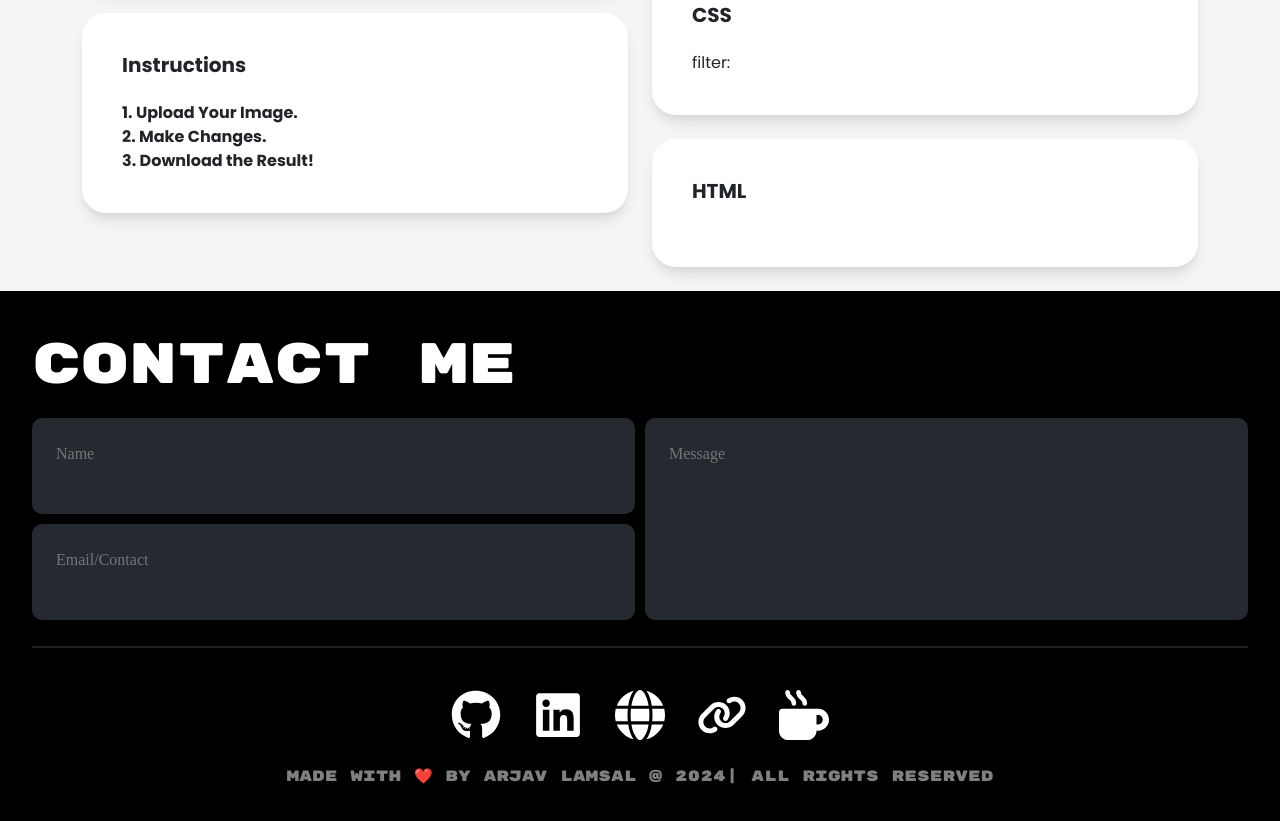
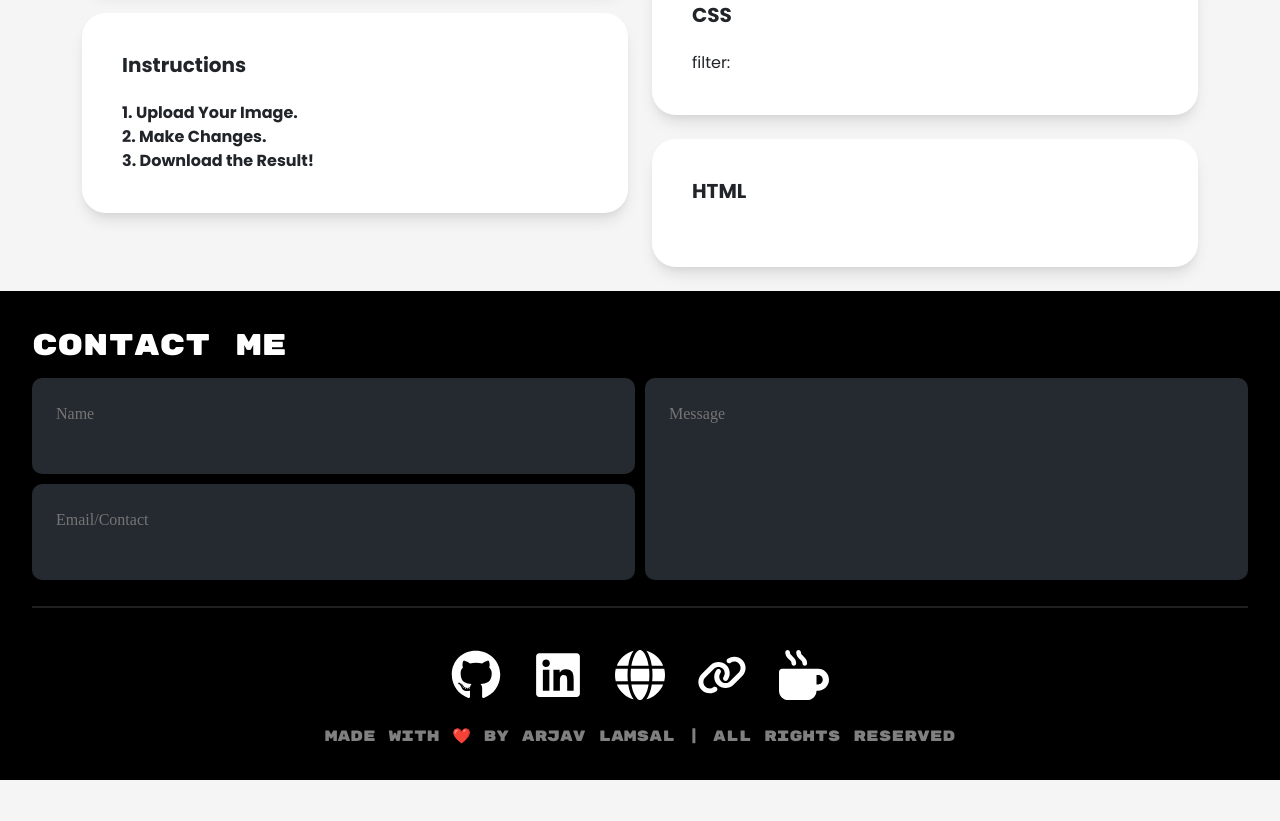
Before and after one commit to arjavlamsal/FilterFlex, a plain HTML site: page index.html in a window 1280 px wide. Shown: the part 1143-1964 px from the top of the page. After the commit the page ends 1923 px from the top, so only its background shows below. Drawn offline with nearby package versions, Linux system fonts and the light colour scheme; a web font is replaced by a local one.

Commit message:
links and changes

```diff
--- a/index.html
+++ b/index.html
@@ -144,35 +144,43 @@
 		<hr>
 		<div class="bottom">
 		  <div class="ftrlinks" id="start">
+			<a href="https://github.com/arjavlamsal" target="_blank">
 				<svg xmlns="http://www.w3.org/2000/svg" height="1em" viewBox="0 0 496 512">
 				<!--! Font Awesome Free 6.4.2 by @fontawesome - https://fontawesome.com License - https://fontawesome.com/license (Commercial License) Copyright 2023 Fonticons, Inc. -->
 				<path d="M165.9 397.4c0 2-2.3 3.6-5.2 3.6-3.3.3-5.6-1.3-5.6-3.6 0-2 2.3-3.6 5.2-3.6 3-.3 5.6 1.3 5.6 3.6zm-31.1-4.5c-.7 2 1.3 4.3 4.3 4.9 2.6 1 5.6 0 6.2-2s-1.3-4.3-4.3-5.2c-2.6-.7-5.5.3-6.2 2.3zm44.2-1.7c-2.9.7-4.9 2.6-4.6 4.9.3 2 2.9 3.3 5.9 2.6 2.9-.7 4.9-2.6 4.6-4.6-.3-1.9-3-3.2-5.9-2.9zM244.8 8C106.1 8 0 113.3 0 252c0 110.9 69.8 205.8 169.5 239.2 12.8 2.3 17.3-5.6 17.3-12.1 0-6.2-.3-40.4-.3-61.4 0 0-70 15-84.7-29.8 0 0-11.4-29.1-27.8-36.6 0 0-22.9-15.7 1.6-15.4 0 0 24.9 2 38.6 25.8 21.9 38.6 58.6 27.5 72.9 20.9 2.3-16 8.8-27.1 16-33.7-55.9-6.2-112.3-14.3-112.3-110.5 0-27.5 7.6-41.3 23.6-58.9-2.6-6.5-11.1-33.3 2.6-67.9 20.9-6.5 69 27 69 27 20-5.6 41.5-8.5 62.8-8.5s42.8 2.9 62.8 8.5c0 0 48.1-33.6 69-27 13.7 34.7 5.2 61.4 2.6 67.9 16 17.7 25.8 31.5 25.8 58.9 0 96.5-58.9 104.2-114.8 110.5 9.2 7.9 17 22.9 17 46.4 0 33.7-.3 75.4-.3 83.6 0 6.5 4.6 14.4 17.3 12.1C428.2 457.8 496 362.9 496 252 496 113.3 383.5 8 244.8 8zM97.2 352.9c-1.3 1-1 3.3.7 5.2 1.6 1.6 3.9 2.3 5.2 1 1.3-1 1-3.3-.7-5.2-1.6-1.6-3.9-2.3-5.2-1zm-10.8-8.1c-.7 1.3.3 2.9 2.3 3.9 1.6 1 3.6.7 4.3-.7.7-1.3-.3-2.9-2.3-3.9-2-.6-3.6-.3-4.3.7zm32.4 35.6c-1.6 1.3-1 4.3 1.3 6.2 2.3 2.3 5.2 2.6 6.5 1 1.3-1.3.7-4.3-1.3-6.2-2.2-2.3-5.2-2.6-6.5-1zm-11.4-14.7c-1.6 1-1.6 3.6 0 5.9 1.6 2.3 4.3 3.3 5.6 2.3 1.6-1.3 1.6-3.9 0-6.2-1.4-2.3-4-3.3-5.6-2z" />
 				</svg>
+			</a>
 		  </div>
 		  <div class="ftrlinks">
+			<a href="https://www.linkedin.com/in/lamsalarjav/" target="_blank">
 				<svg xmlns="http://www.w3.org/2000/svg" viewBox="0 0 448 512"><!--!Font Awesome Free 6.6.0 by @fontawesome - https://fontawesome.com License - https://fontawesome.com/license/free Copyright 2024 Fonticons, Inc.-->
 					<path d="M416 32H31.9C14.3 32 0 46.5 0 64.3v383.4C0 465.5 14.3 480 31.9 480H416c17.6 0 32-14.5 32-32.3V64.3c0-17.8-14.4-32.3-32-32.3zM135.4 416H69V202.2h66.5V416zm-33.2-243c-21.3 0-38.5-17.3-38.5-38.5S80.9 96 102.2 96c21.2 0 38.5 17.3 38.5 38.5 0 21.3-17.2 38.5-38.5 38.5zm282.1 243h-66.4V312c0-24.8-.5-56.7-34.5-56.7-34.6 0-39.9 27-39.9 54.9V416h-66.4V202.2h63.7v29.2h.9c8.9-16.8 30.6-34.5 62.9-34.5 67.2 0 79.7 44.3 79.7 101.9V416z"/>
 				</svg>
+			</a>
 		  </div>
 		  <div class="ftrlinks">
+			<a href="https://github.com/arjavlamsal" target="_blank">
 				<svg xmlns="http://www.w3.org/2000/svg" viewBox="0 0 512 512"><!--!Font Awesome Free 6.6.0 by @fontawesome - https://fontawesome.com License - https://fontawesome.com/license/free Copyright 2024 Fonticons, Inc.-->
 					<path d="M352 256c0 22.2-1.2 43.6-3.3 64l-185.3 0c-2.2-20.4-3.3-41.8-3.3-64s1.2-43.6 3.3-64l185.3 0c2.2 20.4 3.3 41.8 3.3 64zm28.8-64l123.1 0c5.3 20.5 8.1 41.9 8.1 64s-2.8 43.5-8.1 64l-123.1 0c2.1-20.6 3.2-42 3.2-64s-1.1-43.4-3.2-64zm112.6-32l-116.7 0c-10-63.9-29.8-117.4-55.3-151.6c78.3 20.7 142 77.5 171.9 151.6zm-149.1 0l-176.6 0c6.1-36.4 15.5-68.6 27-94.7c10.5-23.6 22.2-40.7 33.5-51.5C239.4 3.2 248.7 0 256 0s16.6 3.2 27.8 13.8c11.3 10.8 23 27.9 33.5 51.5c11.6 26 20.9 58.2 27 94.7zm-209 0L18.6 160C48.6 85.9 112.2 29.1 190.6 8.4C165.1 42.6 145.3 96.1 135.3 160zM8.1 192l123.1 0c-2.1 20.6-3.2 42-3.2 64s1.1 43.4 3.2 64L8.1 320C2.8 299.5 0 278.1 0 256s2.8-43.5 8.1-64zM194.7 446.6c-11.6-26-20.9-58.2-27-94.6l176.6 0c-6.1 36.4-15.5 68.6-27 94.6c-10.5 23.6-22.2 40.7-33.5 51.5C272.6 508.8 263.3 512 256 512s-16.6-3.2-27.8-13.8c-11.3-10.8-23-27.9-33.5-51.5zM135.3 352c10 63.9 29.8 117.4 55.3 151.6C112.2 482.9 48.6 426.1 18.6 352l116.7 0zm358.1 0c-30 74.1-93.6 130.9-171.9 151.6c25.5-34.2 45.2-87.7 55.3-151.6l116.7 0z"/>
 				</svg>
+			</a>
 		  </div>
 		  <div class="ftrlinks">
+			<a href="https://linktr.ee/arjavlamsal" target="_blank">
 				<svg xmlns="http://www.w3.org/2000/svg" viewBox="0 0 640 512"><!--!Font Awesome Free 6.6.0 by @fontawesome - https://fontawesome.com License - https://fontawesome.com/license/free Copyright 2024 Fonticons, Inc.-->
 					<path d="M579.8 267.7c56.5-56.5 56.5-148 0-204.5c-50-50-128.8-56.5-186.3-15.4l-1.6 1.1c-14.4 10.3-17.7 30.3-7.4 44.6s30.3 17.7 44.6 7.4l1.6-1.1c32.1-22.9 76-19.3 103.8 8.6c31.5 31.5 31.5 82.5 0 114L422.3 334.8c-31.5 31.5-82.5 31.5-114 0c-27.9-27.9-31.5-71.8-8.6-103.8l1.1-1.6c10.3-14.4 6.9-34.4-7.4-44.6s-34.4-6.9-44.6 7.4l-1.1 1.6C206.5 251.2 213 330 263 380c56.5 56.5 148 56.5 204.5 0L579.8 267.7zM60.2 244.3c-56.5 56.5-56.5 148 0 204.5c50 50 128.8 56.5 186.3 15.4l1.6-1.1c14.4-10.3 17.7-30.3 7.4-44.6s-30.3-17.7-44.6-7.4l-1.6 1.1c-32.1 22.9-76 19.3-103.8-8.6C74 372 74 321 105.5 289.5L217.7 177.2c31.5-31.5 82.5-31.5 114 0c27.9 27.9 31.5 71.8 8.6 103.9l-1.1 1.6c-10.3 14.4-6.9 34.4 7.4 44.6s34.4 6.9 44.6-7.4l1.1-1.6C433.5 260.8 427 182 377 132c-56.5-56.5-148-56.5-204.5 0L60.2 244.3z"/>
 				</svg>
+			</a>
 		  </div>
 		  <div class="ftrlinks" id="end">
-			<a href="https://codepen.io/crazeddd" target="_blank">
+			<a href="https://github.com/arjavlamsal" target="_blank">
 				<svg xmlns="http://www.w3.org/2000/svg" viewBox="0 0 512 512"><!--!Font Awesome Free 6.6.0 by @fontawesome - https://fontawesome.com License - https://fontawesome.com/license/free Copyright 2024 Fonticons, Inc.-->
 					<path d="M88 0C74.7 0 64 10.7 64 24c0 38.9 23.4 59.4 39.1 73.1l1.1 1C120.5 112.3 128 119.9 128 136c0 13.3 10.7 24 24 24s24-10.7 24-24c0-38.9-23.4-59.4-39.1-73.1l-1.1-1C119.5 47.7 112 40.1 112 24c0-13.3-10.7-24-24-24zM32 192c-17.7 0-32 14.3-32 32L0 416c0 53 43 96 96 96l192 0c53 0 96-43 96-96l16 0c61.9 0 112-50.1 112-112s-50.1-112-112-112l-48 0L32 192zm352 64l16 0c26.5 0 48 21.5 48 48s-21.5 48-48 48l-16 0 0-96zM224 24c0-13.3-10.7-24-24-24s-24 10.7-24 24c0 38.9 23.4 59.4 39.1 73.1l1.1 1C232.5 112.3 240 119.9 240 136c0 13.3 10.7 24 24 24s24-10.7 24-24c0-38.9-23.4-59.4-39.1-73.1l-1.1-1C231.5 47.7 224 40.1 224 24z"/>
 				</svg>
 			</a>
 		  </div>
 		</div>
-		<span class="ftrtxt">Made with ❤️ by Arjav Lamsal @ 2024| All Rights Reserved </span>
+		<span class="ftrtxt">Made with ❤️ by Arjav Lamsal | All Rights Reserved </span>
 	  </div>
 
 </body>
--- a/style.css
+++ b/style.css
@@ -125,7 +125,7 @@ input {
   }
 
 .footer .header {
-    font-size: 57px;
+    font-size: 30px;
     color: white;
     font-family: Rubik Mono One;
     flex-basis: 100%;
```
Lines whose indentation alone changed are shown as unchanged.
